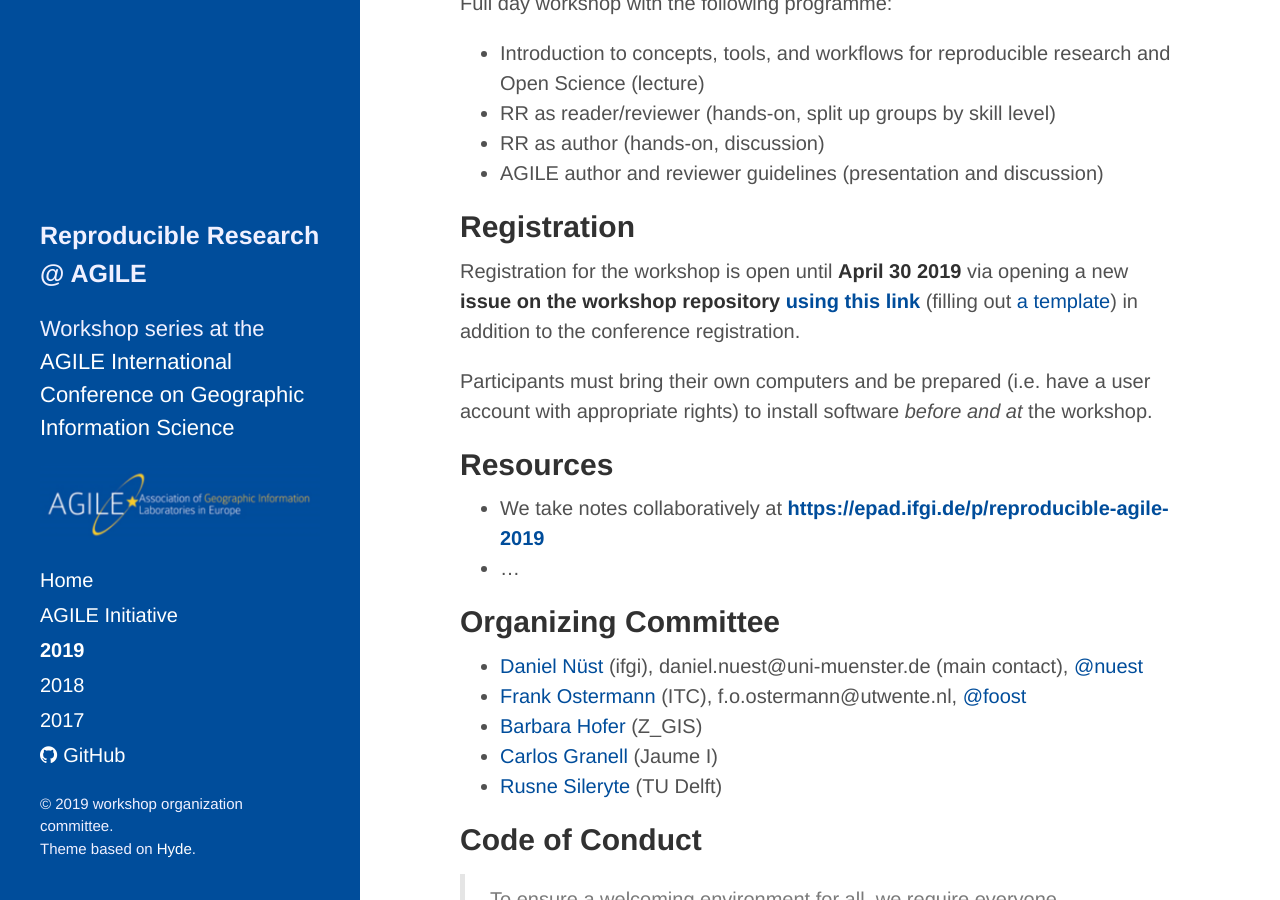
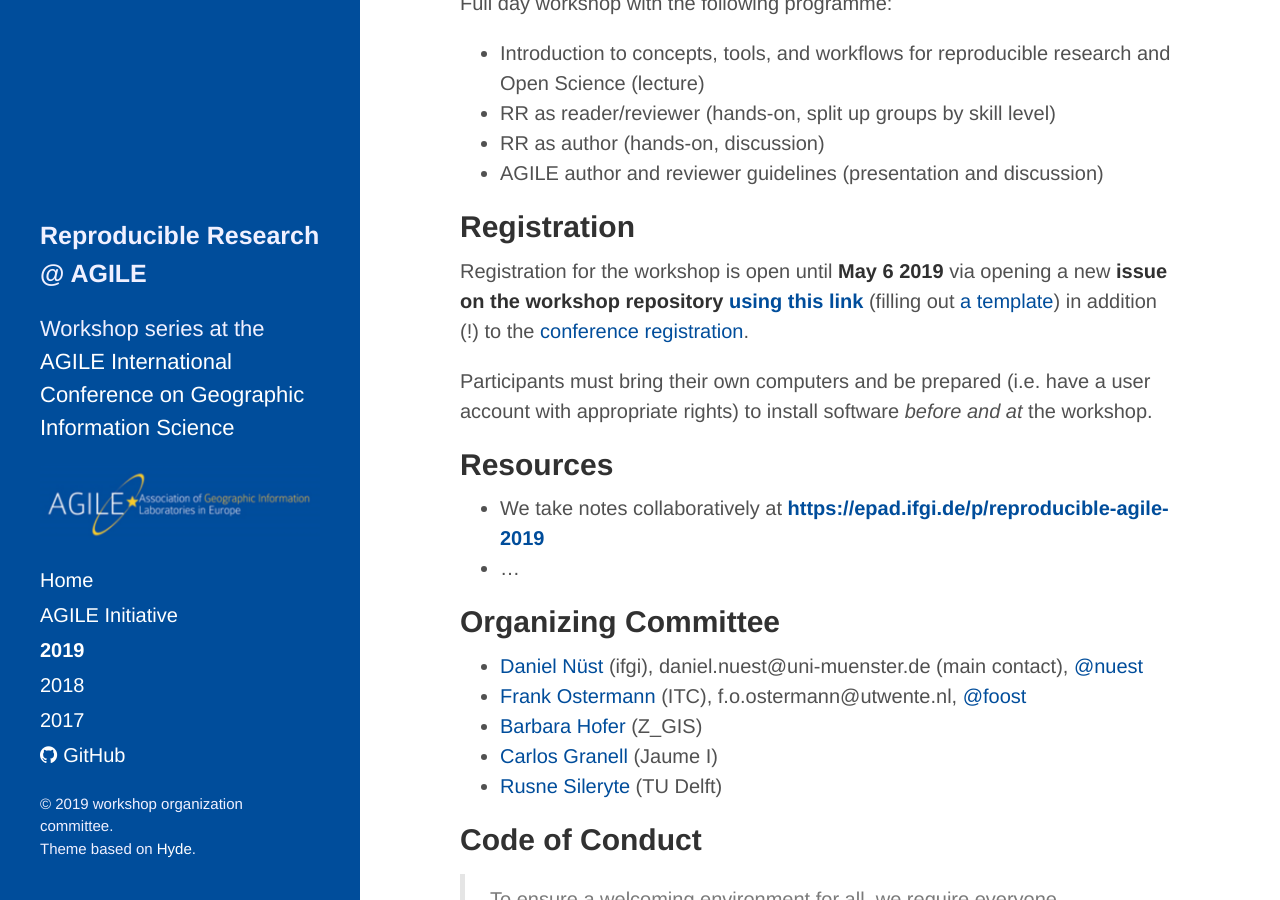
Before and after one commit to reproducible-agile/reproducible-agile.github.io, a Jekyll site: the page built from 2019.md, in a window 1280 px wide and 900 px high, scrolled down 786 px. Built offline with Jekyll 4.4.1, drawn with Linux system fonts in a browser that asks for light colours.

Commit message:
add link to conference registration system and match early bird registration deadline

```diff
--- a/2019.md
+++ b/2019.md
@@ -33,7 +33,7 @@
 
 ## Registration
 
-Registration for the workshop is open until **April 30 2019** via opening a new **issue on the workshop repository** **[using this link](https://github.com/o2r-project/reproducible-agile/issues/new?template=registration_template_2019.md&labels=registration&title=Registration%20for%20NAME%20HERE)** (filling out [a template](https://github.com/o2r-project/reproducible-agile/blob/master/ISSUE_TEMPLATE/registration_template_2019.md)) in addition to the conference registration.
+Registration for the workshop is open until **May 6 2019** via opening a new **issue on the workshop repository** **[using this link](https://github.com/o2r-project/reproducible-agile/issues/new?template=registration_template_2019.md&labels=registration&title=Registration%20for%20NAME%20HERE)** (filling out [a template](https://github.com/o2r-project/reproducible-agile/blob/master/ISSUE_TEMPLATE/registration_template_2019.md)) in addition (!) to the [conference registration](http://www.smarteventscy.com/congress/agile/index.php).
 
 Participants must bring their own computers and be prepared (i.e. have a user account with appropriate rights) to install software _before and at_ the workshop.
 
```
